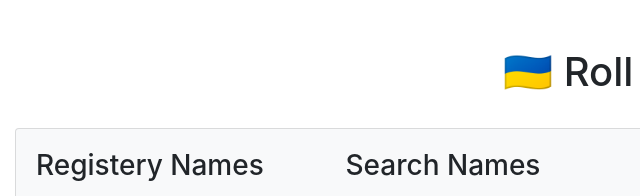
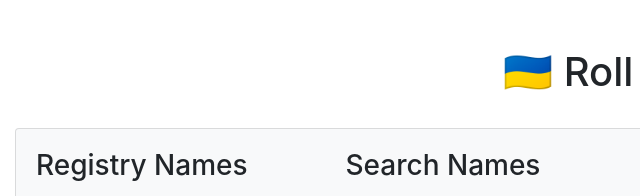
Before and after one commit to matthewlupo/rollcall, a plain HTML site: page index.html in a window 1280 px wide. Shown: the top 196 px of the page, 0-640 px from the left. Drawn offline with nearby package versions, Linux system fonts and the light colour scheme.

Commit message:
Spelling fix

```diff
--- a/index.html
+++ b/index.html
@@ -21,7 +21,7 @@
             <div class="row">
                 <div class="col-md-3">
                     <div class="form-group">
-                        <h3><label for="exampleFormControlTextarea1">Registery Names</label></h3>
+                        <h3><label for="exampleFormControlTextarea1">Registry Names</label></h3>
                         <textarea class="form-control" id="registry" rows="20"></textarea>
                     </div>
                 </div>
```
